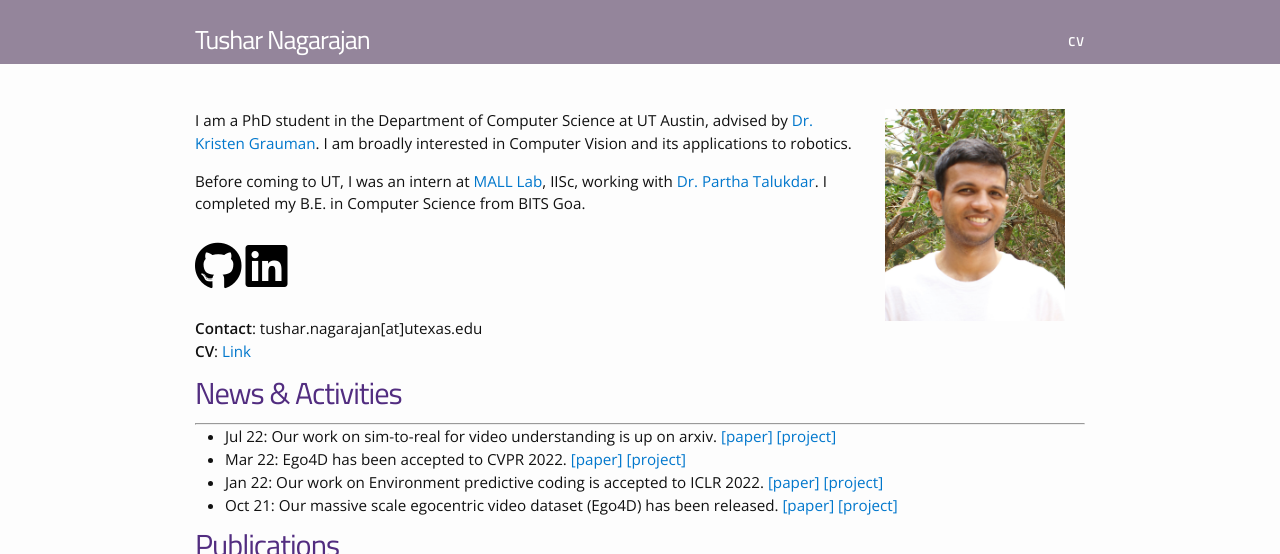
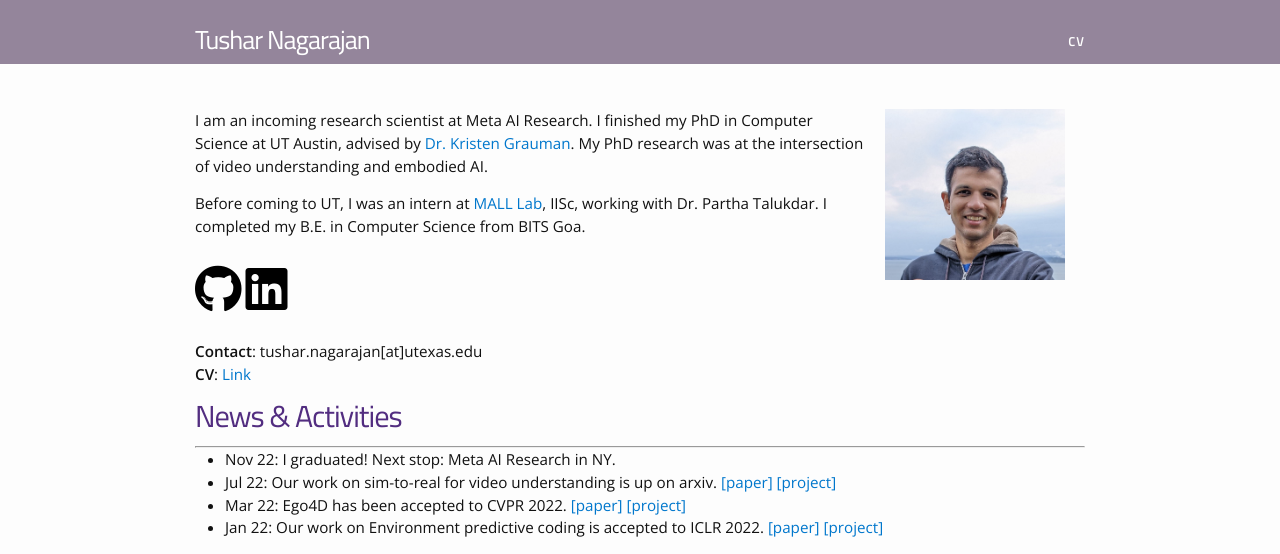
Before and after one commit to takihasan/takihasan.github.io, a Jekyll site: the page built from index.md, in a window 1280 px wide and 900 px high, cut to the strip 0-554 px from the top of the window. Built offline with Jekyll 4.4.1, drawn with Linux system fonts in a browser that asks for light colours; nearby versions of some CDN libraries; a style sheet for code colours, icons or effects is not loaded.

Commit message:
update for graduation

```diff
--- a/pages/about.md
+++ b/pages/about.md
@@ -1,8 +1,8 @@
 <img src="images/face.jpg" style="width: 180px; float: right" hspace="20"/>
 
-I am a PhD student in the Department of Computer Science at UT Austin, advised by [Dr. Kristen Grauman](https://www.cs.utexas.edu/~grauman/). I am broadly interested in Computer Vision and its applications to robotics.
+I am an incoming research scientist at Meta AI Research. I finished my PhD in Computer Science at UT Austin, advised by [Dr. Kristen Grauman](https://www.cs.utexas.edu/~grauman/). My PhD research was at the intersection of video understanding and embodied AI.
 
-Before coming to UT, I was an intern at [MALL Lab](https://malllabiisc.github.io/), IISc, working with [Dr. Partha Talukdar](http://talukdar.net/). I completed my B.E. in Computer Science from BITS Goa.
+Before coming to UT, I was an intern at [MALL Lab](https://malllabiisc.github.io/), IISc, working with Dr. Partha Talukdar. I completed my B.E. in Computer Science from BITS Goa.
 
 <!-- Icons from fontawesome (Make less ugly later) -->
 <a style="color:black; text-decoration: none;"
--- a/pages/news.md
+++ b/pages/news.md
@@ -4,7 +4,8 @@
 <div class="container">
 <div class="events" markdown="1" >
 
-- Jul 22: Our work on sim-to-real for video understanding is up on arxiv. [[paper]](https://arxiv.org/pdf/2207.11365.pdf) [[project]](ttps://vision.cs.utexas.edu/projects/ego-scene-context/)
+- Nov 22: I graduated! Next stop: Meta AI Research in NY.
+- Jul 22: Our work on sim-to-real for video understanding is up on arxiv. [[paper]](https://arxiv.org/pdf/2207.11365.pdf) [[project]](https://vision.cs.utexas.edu/projects/ego-scene-context/)
 - Mar 22: Ego4D has been accepted to CVPR 2022. [[paper]](https://arxiv.org/pdf/2110.07058.pdf) [[project]](https://ego4d-data.org/)
 - Jan 22: Our work on Environment predictive coding is accepted to ICLR 2022. [[paper]](https://arxiv.org/pdf/2102.02337.pdf) [[project]](ttps://vision.cs.utexas.edu/projects/epc/)
 - Oct 21: Our massive scale egocentric video dataset (Ego4D) has been released.  [[paper]](https://arxiv.org/pdf/2110.07058.pdf) [[project]](https://ego4d-data.org/)
```
Also changed, not shown: images/face.jpg.
